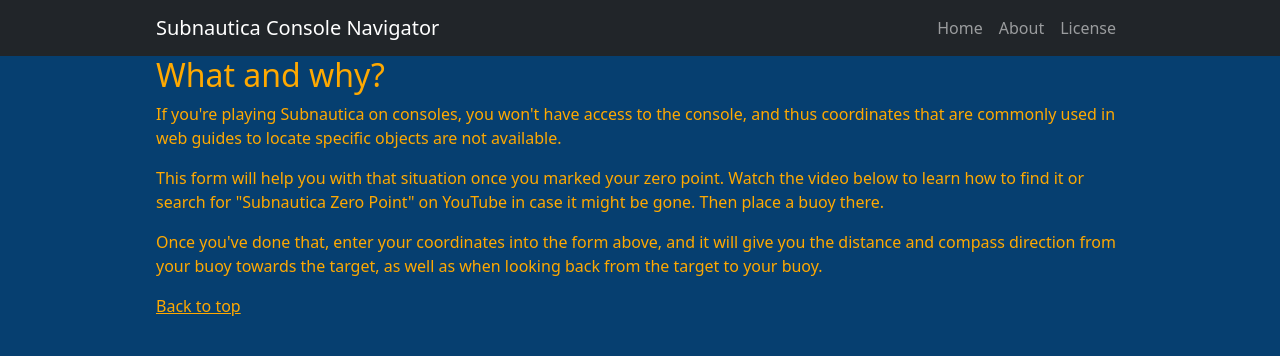
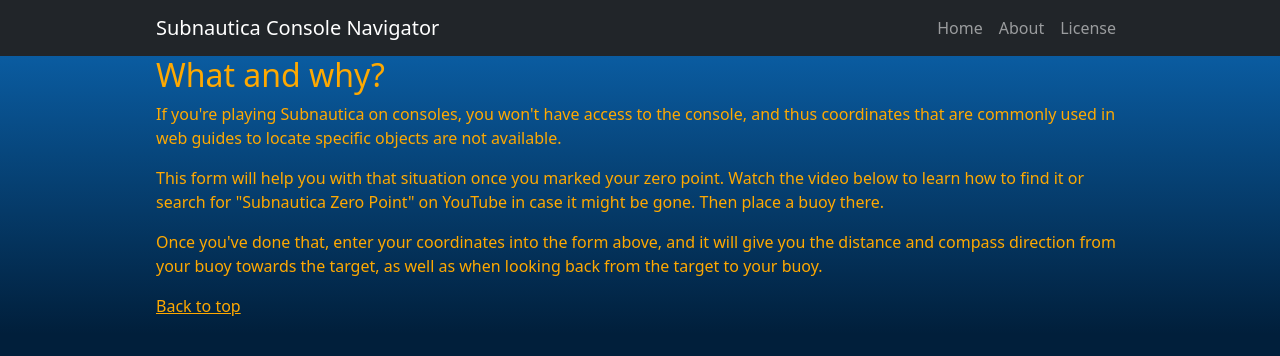
Before and after one commit to DickerDackel/sncompass, a Flask app: page /about in a window 1280 px wide. Shown: the top 356 px of the page. Run offline with Flask 2, Linux system fonts and the light colour scheme; parts of the project's set-up code (start-up, migrations or seed data) failed here and were passed over; some libraries are stand-ins or nearby versions.

Commit message:
Fixed background gradient

```diff
--- a/assets/subnautica.scss
+++ b/assets/subnautica.scss
@@ -1,6 +1,7 @@
 @import "scss/functions";
 
-$body-bg: #063F70;
+//$body-bg: #063F70;
+$body-bg: #011f3b;
 $body-color: #FFA900;
 $link-color: #FFA900;
 $success: #16EAF5;
--- a/static/style.css
+++ b/static/style.css
@@ -1,5 +1,6 @@
 body {
-    background-image: linear-gradient(#0C68B5, #011F3B) fixed;
+    background-image: linear-gradient(#0C68B5, #011F3B);
+    background-repeat: no-repeat;
 }
 
 legend {
@@ -15,8 +16,3 @@ legend {
     margin-left: auto;
     margin-right: auto;
 }
-
-// How the fuck do you override this one in scss?!?
-.btn {
-    /*background-color: #38658D;*/
-}
```
Also changed, not shown: static/subnautica.css, 1 other file.
